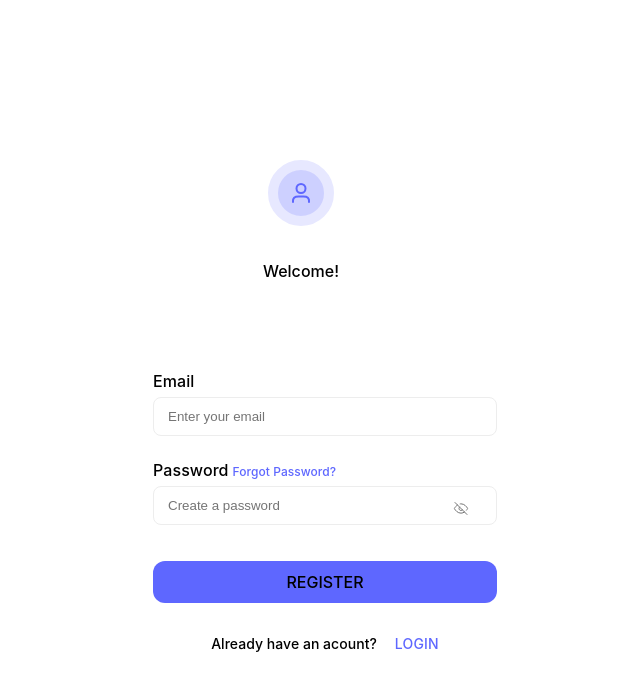
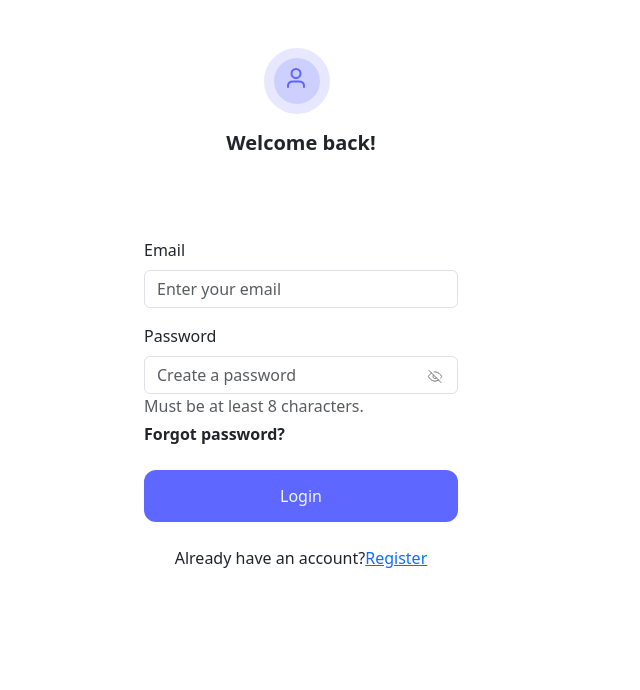
Before and after one commit to siloxa/clipboard-web, a Vue app: page / in a window 1280 px wide. Shown: the top 690 px of the page, without its empty margins (339-979 px from the left). Built offline with nearby package versions, Linux system fonts and the light colour scheme.

Commit message:
install bootstrap , transfer login and signup

```diff
--- a/package.json
+++ b/package.json
@@ -9,6 +9,8 @@
     "preview": "vite preview"
   },
   "dependencies": {
+    "bootstrap": "^5.3.2",
+    "bootstrap-vue": "^2.23.1",
     "vue": "^3.3.4"
   },
   "devDependencies": {
--- a/src/App.vue
+++ b/src/App.vue
@@ -1,33 +1,13 @@
 <script setup>
-import Authenticate from './components/Authenticate.vue';
+import Login from './components/authenticate/Login.vue';
+import Signup from './components/authenticate/Signup.vue';
 </script>
 
 <template>
-  <div class="container">
-    <Authenticate />
+  <div class="container mt-5">
+    <Login />
   </div>
 </template>
 
 <style>
-@font-face {
-  font-family: 'SF Pro Display', monospace;
-  src: url(assets/font/SFPRODISPLAYREGULAR.OTF) format('otf');
-}
-body {
-    height: 100%;
-    overflow: auto;
-    margin: 0;
-    padding: 0;
-    background-color: #fff;
-}
-a {
-  color: #5e67ff;
-}
-.container {
-  width: 1200px;
-  margin: auto;
-}
-.text-left {
-    text-align: left!important;
-}
 </style>
--- /dev/null
+++ b/src/components/authenticate/Login.vue
@@ -0,0 +1,90 @@
+<script setup>
+</script>
+
+<template>
+            <div class="row">
+            <div class="col-12 col-sm-8 col-md-6 mx-auto">
+                <div class="login-box size-card m-auto">
+                    <div class="login-icons position-relative pt-3">
+                        <svg class="position-absolute icons-pos-1" xmlns="http://www.w3.org/2000/svg" width="66" height="66" viewBox="0 0 66 66" fill="none">
+                            <rect x="5" y="5" width="56" height="56" rx="28" fill="#CDD0FF"/>
+                            <rect x="5" y="5" width="56" height="56" rx="28" stroke="#E7E8FF" stroke-width="10"/>
+                        </svg>
+                        <svg class="position-absolute icons-pos-2 m-3" xmlns="http://www.w3.org/2000/svg" width="24" height="24" viewBox="0 0 24 24" fill="none">
+                            <path d="M20 21C20 19.6044 20 18.9067 19.8278 18.3389C19.44 17.0605 18.4395 16.06 17.1611 15.6722C16.5933 15.5 15.8956 15.5 14.5 15.5H9.5C8.10444 15.5 7.40665 15.5 6.83886 15.6722C5.56045 16.06 4.56004 17.0605 4.17224 18.3389C4 18.9067 4 19.6044 4 21M16.5 7.5C16.5 9.98528 14.4853 12 12 12C9.51472 12 7.5 9.98528 7.5 7.5C7.5 5.01472 9.51472 3 12 3C14.4853 3 16.5 5.01472 16.5 7.5Z" stroke="#5E67FF" stroke-width="2" stroke-linecap="round" stroke-linejoin="round"/>
+                        </svg>
+                    </div>
+                    <p class="text-center fw-bold fs-5">Welcome back!</p>
+                    <div class="mb-3" style="margin-top: 80px;">
+                        <label class="form-label">Email</label>
+                        <input type="email" class="form-control" placeholder="Enter your email">
+                    </div>
+                    <div class="mb-4 position-relative password-fild">
+                        <label class="form-label">Password</label>
+                        <input type="password" class="form-control" placeholder="Create a password">
+                        <svg class="position-absolute icons-pos-3" xmlns="http://www.w3.org/2000/svg" width="16" height="17" viewBox="0 0 16 17" fill="none">
+                            <path d="M7.16196 3.89488C7.4329 3.85482 7.7124 3.83333 8.00028 3.83333C11.4036 3.83333 13.6369 6.83656 14.3871 8.02455C14.4779 8.16833 14.5233 8.24023 14.5488 8.35112C14.5678 8.43439 14.5678 8.56578 14.5487 8.64905C14.5233 8.75993 14.4776 8.8323 14.3861 8.97705C14.1862 9.29343 13.8814 9.73807 13.4777 10.2203M4.48288 4.97669C3.0415 5.95447 2.06297 7.31292 1.61407 8.02352C1.52286 8.16791 1.47725 8.24011 1.45183 8.35099C1.43273 8.43426 1.43272 8.56563 1.45181 8.64891C1.47722 8.75979 1.52262 8.83168 1.61342 8.97545C2.36369 10.1634 4.59694 13.1667 8.00028 13.1667C9.37255 13.1667 10.5546 12.6784 11.5259 12.0177M2.00028 2.5L14.0003 14.5M6.58606 7.08579C6.22413 7.44772 6.00028 7.94772 6.00028 8.5C6.00028 9.60457 6.89571 10.5 8.00028 10.5C8.55256 10.5 9.05256 10.2761 9.41449 9.91421" stroke="#757575" stroke-linecap="round" stroke-linejoin="round"/>
+                        </svg>
+                        <p class="text-muted">Must be at least 8 characters.</p>
+                    </div>
+                    <p class="fw-bold mb-4">Forgot password?</p>
+                    <div class="login-button-div mb-4">
+                        <button class="login-button">Login</button>
+                    </div>
+                    <div class="footer-page">
+                        <p class="text-center">Already have an account?<a href="#">Register</a></p>
+                    </div>
+
+                </div>
+            </div>
+        </div>
+
+</template>
+
+<style scoped>
+.size-card{
+    width: 314px;
+    height: 509px;
+}
+.login-icons{
+    width: 342px;
+    height: 80px;
+}
+.icons-pos-1{
+    left: 35%;
+    top: 0%;
+}
+.icons-pos-2{
+    left: 36.3%;
+    top: 3%;
+}
+.icons-pos-3{
+    left: 90%;
+    top: 59%;
+}
+.password-fild{
+    width: 100%;
+    height: 74px;
+}
+.login-button-div{
+    display: flex;
+    justify-content: center;
+    align-items: center;
+    align-self: stretch;
+}
+.login-button{
+    border: none;
+    border-radius: 12px;
+    background: var(--primary-light, #5E67FF);
+    width: 342px;
+    height: 52px;
+    color: aliceblue;
+}
+.footer-page{
+    display: flex;
+}
+.footer-page p{
+    align-items: center;
+    margin: auto;
+}
+</style>
--- a/src/components/Authenticate.vue
+++ b/src/components/authenticate/Signup.vue
@@ -6,7 +6,7 @@
 
         <div class="authentication-header">
             <svg width="66" height="66" viewBox="0 0 66 66" fill="none" xmlns="http://www.w3.org/2000/svg"><rect x="5" y="5" width="56" height="56" rx="28" fill="#CDD0FF"/><rect x="5" y="5" width="56" height="56" rx="28" stroke="#E7E8FF" stroke-width="10"/><path d="M41 42C41 40.6044 41 39.9067 40.8278 39.3389C40.44 38.0605 39.4395 37.06 38.1611 36.6722C37.5933 36.5 36.8956 36.5 35.5 36.5H30.5C29.1044 36.5 28.4067 36.5 27.8389 36.6722C26.5605 37.06 25.56 38.0605 25.1722 39.3389C25 39.9067 25 40.6044 25 42M37.5 28.5C37.5 30.9853 35.4853 33 33 33C30.5147 33 28.5 30.9853 28.5 28.5C28.5 26.0147 30.5147 24 33 24C35.4853 24 37.5 26.0147 37.5 28.5Z" stroke="#5E67FF" stroke-width="2" stroke-linecap="round" stroke-linejoin="round"/></svg>
-            <h1>Welcome!</h1>
+            <h1>shayan</h1>
         </div>
 
         <form class="text-left">
--- a/src/main.js
+++ b/src/main.js
@@ -2,4 +2,8 @@ import { createApp } from 'vue'
 import './style.css'
 import App from './App.vue'
 
+import "bootstrap/dist/css/bootstrap.css";
+
 createApp(App).mount('#app')
+
+import "bootstrap/dist/js/bootstrap.js";
--- a/src/style.css
+++ b/src/style.css
@@ -1,89 +1,4 @@
-:root {
-  font-family: Inter, system-ui, Avenir, Helvetica, Arial, sans-serif;
-  line-height: 1.5;
-  font-weight: 400;
-
-  color-scheme: light dark;
-  color: rgba(255, 255, 255, 0.87);
-  background-color: #242424;
-
-  font-synthesis: none;
-  text-rendering: optimizeLegibility;
-  -webkit-font-smoothing: antialiased;
-  -moz-osx-font-smoothing: grayscale;
-  -webkit-text-size-adjust: 100%;
+@font-face {
+  font-family: 'SF Pro Display', monospace;
+  src: url(assets/font/SFPRODISPLAYREGULAR.OTF) format('otf');
 }
-
-a {
-  font-weight: 500;
-  color: #646cff;
-  text-decoration: inherit;
-}
-a:hover {
-  color: #535bf2;
-}
-
-a {
-  font-weight: 500;
-  color: #646cff;
-  text-decoration: inherit;
-}
-a:hover {
-  color: #535bf2;
-}
-
-body {
-  margin: 0;
-  display: flex;
-  place-items: center;
-  min-width: 320px;
-  min-height: 100vh;
-}
-
-h1 {
-  font-size: 3.2em;
-  line-height: 1.1;
-}
-
-button {
-  border-radius: 8px;
-  border: 1px solid transparent;
-  padding: 0.6em 1.2em;
-  font-size: 1em;
-  font-weight: 500;
-  font-family: inherit;
-  background-color: #1a1a1a;
-  cursor: pointer;
-  transition: border-color 0.25s;
-}
-button:hover {
-  border-color: #646cff;
-}
-button:focus,
-button:focus-visible {
-  outline: 4px auto -webkit-focus-ring-color;
-}
-
-.card {
-  padding: 2em;
-}
-
-#app {
-  max-width: 1280px;
-  margin: 0 auto;
-  padding: 2rem;
-  text-align: center;
-}
-
-@media (prefers-color-scheme: light) {
-  :root {
-    color: #213547;
-    background-color: #ffffff;
-  }
-  a:hover {
-    color: #747bff;
-  }
-  button {
-    background-color: #f9f9f9;
-  }
-}
```
Also changed, not shown: 1 other file (tests, documents, lock files or other folders).
